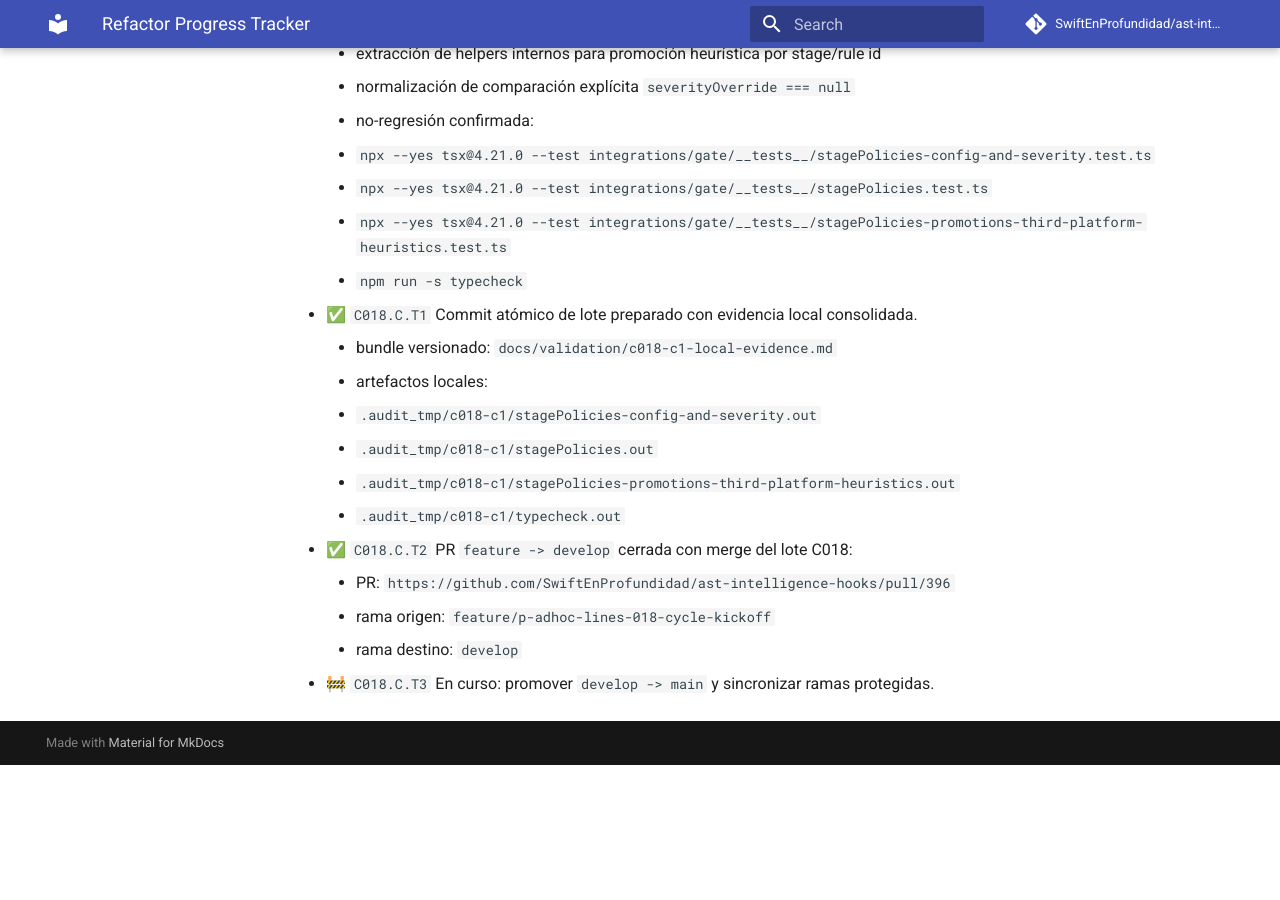
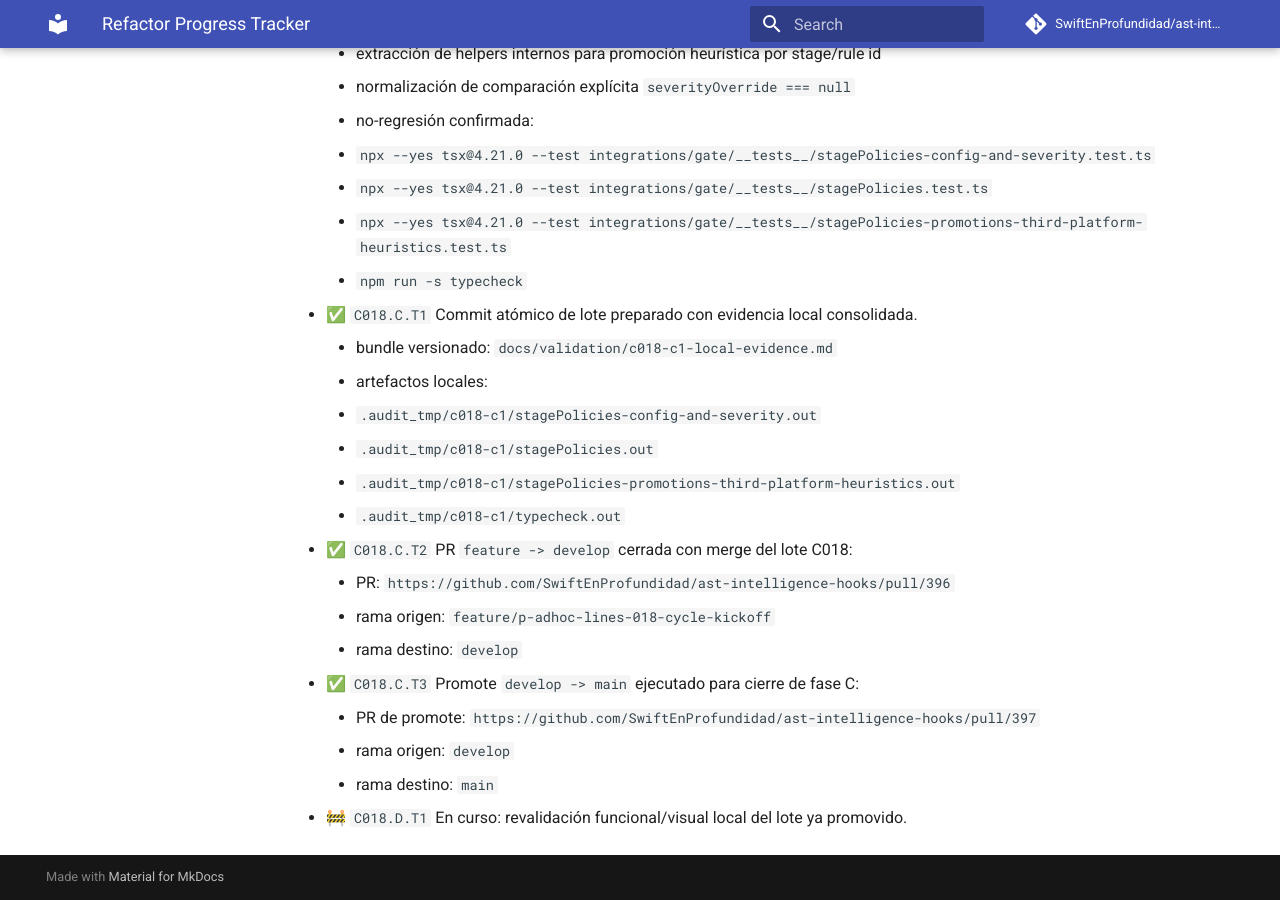
Before and after one commit to SwiftEnProfundidad/ast-intelligence-hooks, an MkDocs documentation site: the page built from docs/REFRACTOR_PROGRESS.md, in a window 1280 px wide and 900 px high, scrolled down 12847 px. Built offline with MkDocs 1.6.1 and Material for MkDocs 9.7.7, drawn with Linux system fonts in a browser that asks for light colours; comment, search, counter and statistics services are not loaded; before the commit the page ends 13612 px from its top, so only the background shows below that.

Commit message:
docs: cerrar C018.C.T3 y activar C018.D.T1

```diff
--- a/docs/REFRACTOR_PROGRESS.md
+++ b/docs/REFRACTOR_PROGRESS.md
@@ -381,4 +381,8 @@ Plan base visible para seguimiento previo y durante la implementacion.
     - PR: `https://github.com/SwiftEnProfundidad/ast-intelligence-hooks/pull/396`
     - rama origen: `feature/p-adhoc-lines-018-cycle-kickoff`
     - rama destino: `develop`
-  - 🚧 `C018.C.T3` En curso: promover `develop -> main` y sincronizar ramas protegidas.
+  - ✅ `C018.C.T3` Promote `develop -> main` ejecutado para cierre de fase C:
+    - PR de promote: `https://github.com/SwiftEnProfundidad/ast-intelligence-hooks/pull/397`
+    - rama origen: `develop`
+    - rama destino: `main`
+  - 🚧 `C018.D.T1` En curso: revalidación funcional/visual local del lote ya promovido.
```
Also changed, not shown: docs/ENTERPRISE_EXECUTION_CYCLE_018.md (+3 -3 lines).
